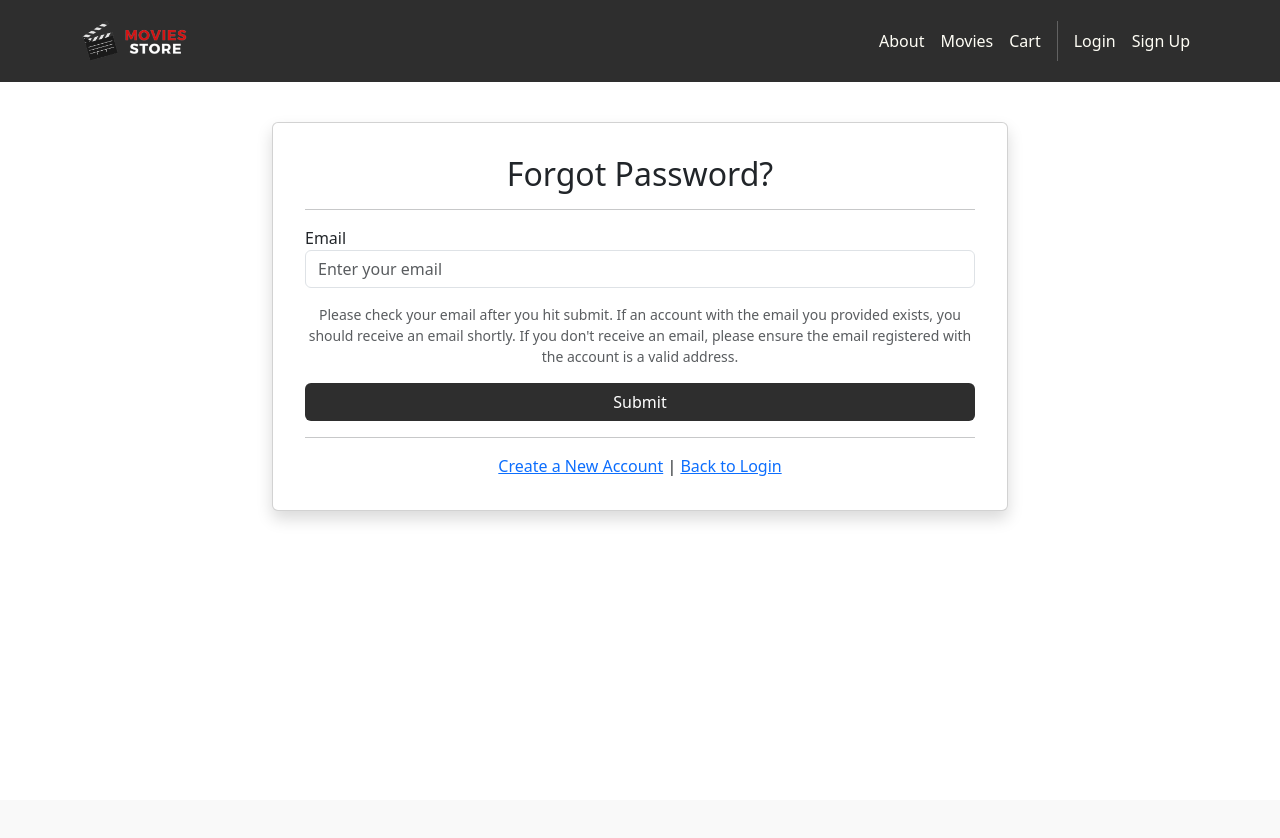
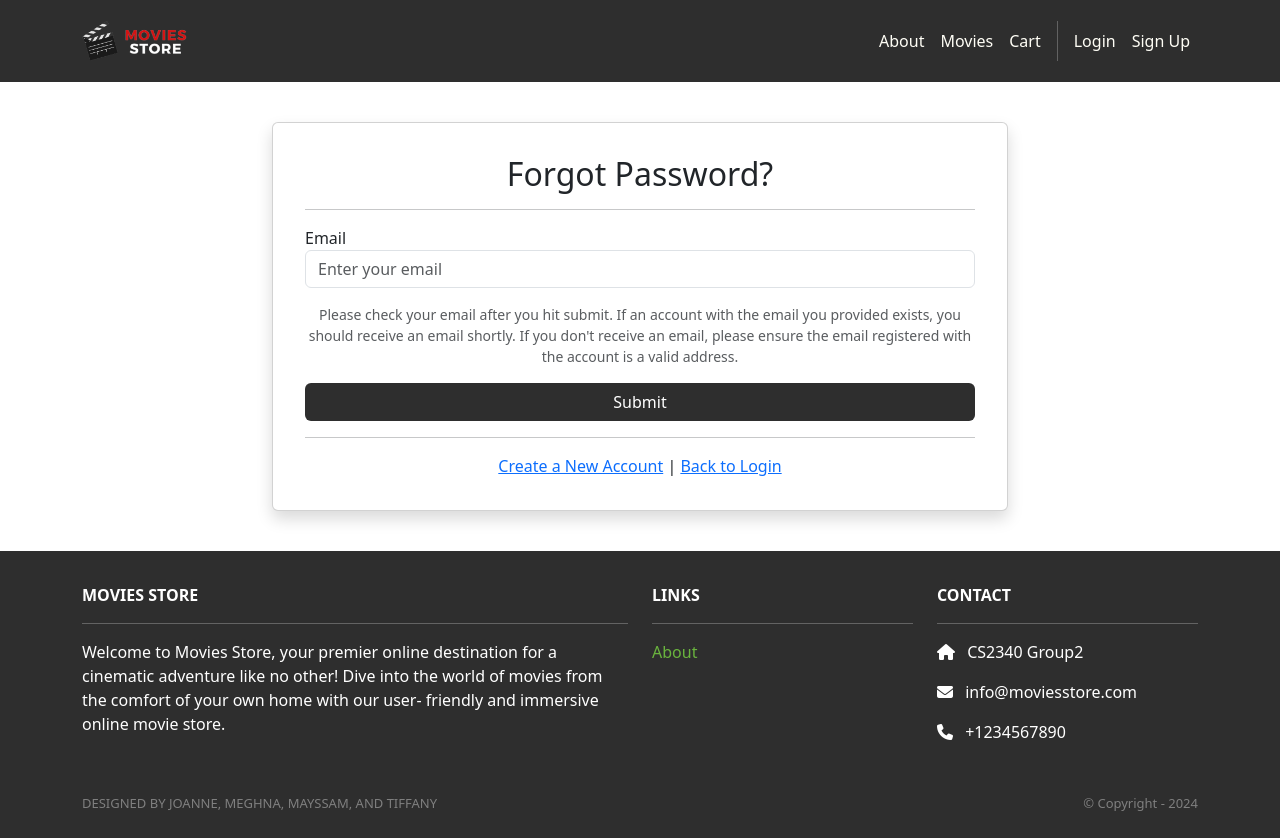
Before and after one commit to jl-imb/MovieStore, a Django app: page /accounts/password-reset/ in a window 1280 px wide. Before the commit the page ends 519 px from the top, so only its background shows below. Run offline with Django 5.2, Linux system fonts and the light colour scheme; parts of the project's set-up code (start-up, migrations or seed data) failed here and were passed over; some libraries are stand-ins or nearby versions.

Commit message:
added footer to homepage

```diff
--- a/MovieStore/static/css/style.css
+++ b/MovieStore/static/css/style.css
@@ -19,3 +19,48 @@
   width: fit-content;
   max-height: 400px;
 }
+
+.ms-footer {
+  background-color: #202020;
+}
+.ms-footer p {
+  color: #7F7F7F;
+  font-size: 13px;
+}
+.ms-footer a:hover {
+  color: #6ab43e;
+  text-decoration: none;
+}
+.ms-footer-bottom span{
+  font-size: 13px;
+  line-height: 38px;
+}
+.ms-footer-bottom a {
+  color: #6ab43e;
+  text-decoration: none;
+}
+.ms-footer-bottom a:hover {
+  color: #fff;
+}
+
+body {
+  min-height: 100vh;
+  display: flex;
+  flex-direction: column;
+}
+
+.flex-grow-1 {
+  flex-grow: 1;
+}
+
+.text-light-gray {
+  color: #7F7F7F;
+}
+
+.text-dark-blue {
+  color: #003366; !important;
+}
+
+.text-dark-blue:hover {
+  color: #002244;
+}
--- a/MovieStore/templates/base.html
+++ b/MovieStore/templates/base.html
@@ -14,7 +14,7 @@
     <meta name="viewport" content="width=device-width,
       initial-scale=1" />
   </head>
-  <body>
+  <body class="d-flex flex-column min-vh-100">
     <!-- Header -->
     <nav class="p-3 navbar navbar-dark bg-dark
         navbar-expand-lg">
@@ -62,11 +62,61 @@
         </div>
     </nav>
     <!-- Header -->
-    <div>
+    <div class = "flex-grow-1">
       {% block content %}
       {% endblock content %}
     </div>
     <!-- Footer -->
+    <section class="p-3 ms-footer-bottom bg-dark">
+      <div class="container">
+        <div class="row mt-3 text-white">
+          <div class="col-md-6 col-lg-6 col-xl-6
+               mx-auto mb-4">
+            <b>MOVIES STORE</b>
+            <hr />
+            <p>
+              Welcome to Movies Store, your premier online
+              destination for a cinematic adventure like no
+              other! Dive into the world of movies from the
+              comfort of your own home with our user-
+              friendly and immersive online movie store.
+            </p>
+          </div>
+          <div class="col-md-3 col-lg-3 col-xl-3
+               mx-auto mb-4">
+            <b>LINKS</b>
+            <hr />
+            <p><a class="nav-link text-dark-blue" href="{% url 'home.about' %}">
+              About
+            </a></p>
+          </div>
+          <div class="col-md-3 col-lg-3 col-xl-3 mx-auto
+               mb-4">
+            <b>CONTACT</b>
+            <hr />
+            <p><i class="fas fa-home me-2"></i>
+              CS2340 Group2
+            </p>
+            <p><i class="fas fa-envelope me-2"></i>
+              info@moviesstore.com
+            </p>
+            <p><i class="fas fa-phone me-2"></i>
+              +1234567890
+            </p>
+          </div>
+        </div>
+      </div>
+      <div class="container d-flex
+           justify-content-between">
+        <div class="text-light-gray">
+          <span>DESIGNED BY JOANNE, MEGHNA, MAYSSAM, AND TIFFANY
+          </span>
+        </div>
+        <div class="text-light-gray">
+          <span>© Copyright - 2024</span>
+        </div>
+      </div>
+    </section>
     <!-- Footer -->
       <script src=
       "https://cdn.jsdelivr.net/npm/bootstrap@5.3.3/dist/js/bootstrap.bundle.min.js"
```
